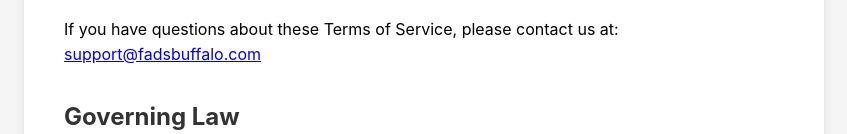
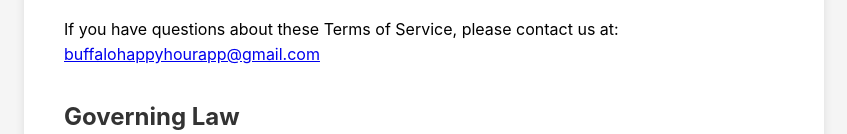
Before and after one commit to enzo9986/fads-support, a plain HTML site: page terms-of-service.html in a window 1280 px wide. Shown: the part 2016-2150 px from the top of the page, without its empty margins (216-1063 px from the left). Drawn offline with Linux system fonts and the light colour scheme.

Commit message:
Update terms-of-service.html

```diff
--- a/terms-of-service.html
+++ b/terms-of-service.html
@@ -96,7 +96,7 @@
         <p>We may update these Terms of Service from time to time. We will notify users of significant changes by posting the new terms in the app or on our website.</p>
 
         <h2>Contact Information</h2>
-        <p>If you have questions about these Terms of Service, please contact us at: <a href="mailto:support@fadsbuffalo.com">support@fadsbuffalo.com</a></p>
+        <p>If you have questions about these Terms of Service, please contact us at: <a href="mailto:buffalohappyhourapp@gmail.com">buffalohappyhourapp@gmail.com</a></p>
 
         <h2>Governing Law</h2>
         <p>These Terms of Service are governed by the laws of the State of New York, United States.</p>
```
